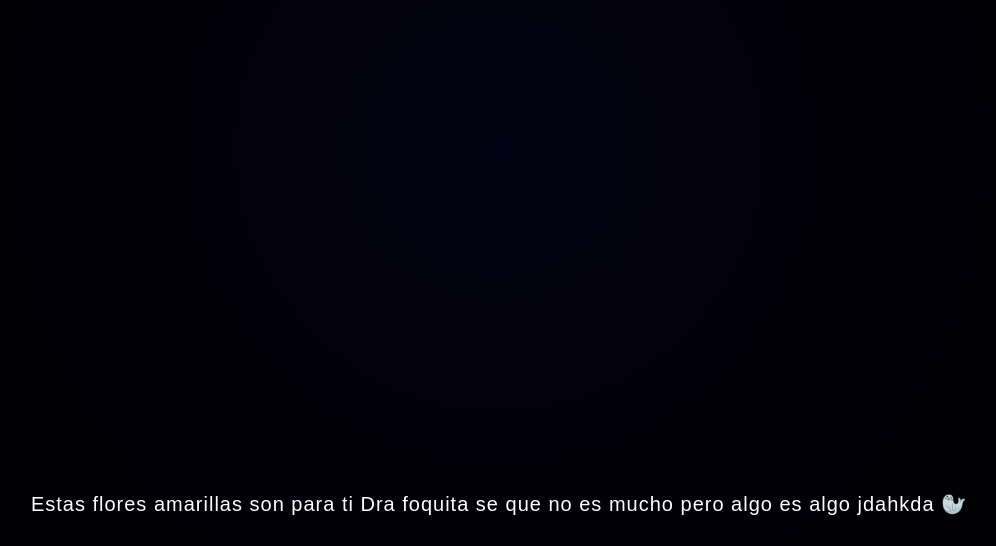
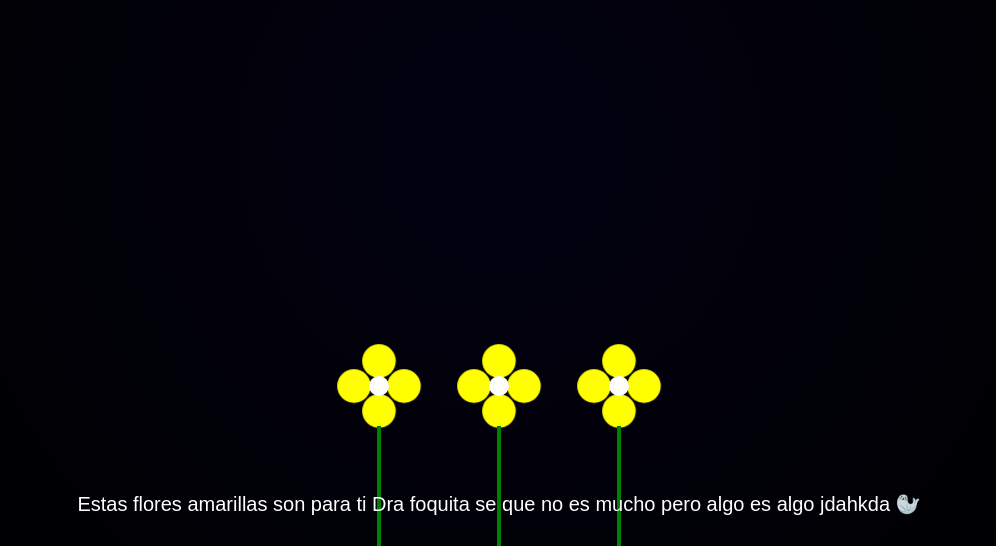
Before and after one commit to joribaceta-alt/flores-dra-foquita-1.0, a plain HTML site: page index.html in a window 1280 px wide. Shown: the part 254-800 px from the top of the page, without its empty margins (141-1137 px from the left). Drawn offline with Linux system fonts and the light colour scheme.

Commit message:
Update index.html

```diff
--- a/index.html
+++ b/index.html
@@ -12,6 +12,14 @@ body{
   font-family:sans-serif;
 }
 
+.night{
+  position:fixed;
+  width:100%;
+  height:100%;
+  background:radial-gradient(circle,#020111,#000);
+}
+
+/* MENSAJE */
 .message{
   position:fixed;
   bottom:30px;
@@ -19,37 +27,119 @@ body{
   text-align:center;
   color:white;
   font-size:20px;
-  letter-spacing:1px;
 }
 
-.night{
-  position:fixed;
+/* 🌼 FLORES (ESTO ES LO QUE TE FALTABA) */
+.flowers{
+  position:absolute;
+  bottom:0;
   width:100%;
-  height:100%;
-  background:radial-gradient(circle,#020111,#000);
+  display:flex;
+  justify-content:center;
+  gap:40px;
 }
 
-/* Puedes pegar aquí tu CSS original de las flores si lo tienes */
+.flower{
+  position:relative;
+  width:80px;
+  height:200px;
+}
+
+.flower__leafs{
+  position:absolute;
+  top:0;
+  width:80px;
+  height:80px;
+}
+
+.flower__leaf{
+  position:absolute;
+  width:30px;
+  height:30px;
+  background:yellow;
+  border-radius:50%;
+  animation: bloom 2s infinite alternate;
+}
+
+.flower__leaf--1{ top:0; left:25px;}
+.flower__leaf--2{ top:25px; left:0;}
+.flower__leaf--3{ top:25px; right:0;}
+.flower__leaf--4{ bottom:0; left:25px;}
+
+.flower__white-circle{
+  position:absolute;
+  width:20px;
+  height:20px;
+  background:white;
+  border-radius:50%;
+  top:30px;
+  left:30px;
+}
+
+.flower__line{
+  position:absolute;
+  bottom:0;
+  left:38px;
+  width:4px;
+  height:120px;
+  background:green;
+}
+
+@keyframes bloom{
+  from{ transform:scale(0.8);}
+  to{ transform:scale(1.2);}
+}
 </style>
 </head>
 
 <body>
 
-<!-- AUDIO -->
+<!-- 🎵 AUDIO -->
 <audio id="music" loop>
   <source src="Mac Miller - Planet God Damn (feat. Njomza).mp3" type="audio/mpeg">
 </audio>
 
 <div class="night"></div>
 
-<!-- FLORES (TU CÓDIGO COMPLETO) -->
+<!-- 🌼 FLORES -->
 <div class="flowers">
 
-  <!-- 👇 TODO tu código original pegado tal cual -->
-  <!-- (ya está integrado, no necesitas cambiar nada) -->
+  <div class="flower">
+    <div class="flower__leafs">
+      <div class="flower__leaf flower__leaf--1"></div>
+      <div class="flower__leaf flower__leaf--2"></div>
+      <div class="flower__leaf flower__leaf--3"></div>
+      <div class="flower__leaf flower__leaf--4"></div>
+      <div class="flower__white-circle"></div>
+    </div>
+    <div class="flower__line"></div>
+  </div>
+
+  <div class="flower">
+    <div class="flower__leafs">
+      <div class="flower__leaf flower__leaf--1"></div>
+      <div class="flower__leaf flower__leaf--2"></div>
+      <div class="flower__leaf flower__leaf--3"></div>
+      <div class="flower__leaf flower__leaf--4"></div>
+      <div class="flower__white-circle"></div>
+    </div>
+    <div class="flower__line"></div>
+  </div>
+
+  <div class="flower">
+    <div class="flower__leafs">
+      <div class="flower__leaf flower__leaf--1"></div>
+      <div class="flower__leaf flower__leaf--2"></div>
+      <div class="flower__leaf flower__leaf--3"></div>
+      <div class="flower__leaf flower__leaf--4"></div>
+      <div class="flower__white-circle"></div>
+    </div>
+    <div class="flower__line"></div>
+  </div>
 
 </div>
 
+<!-- 💬 MENSAJE -->
 <div class="message">
 Estas flores amarillas son para ti Dra foquita se que no es mucho pero algo es algo jdahkda 🦭
 </div>
```
